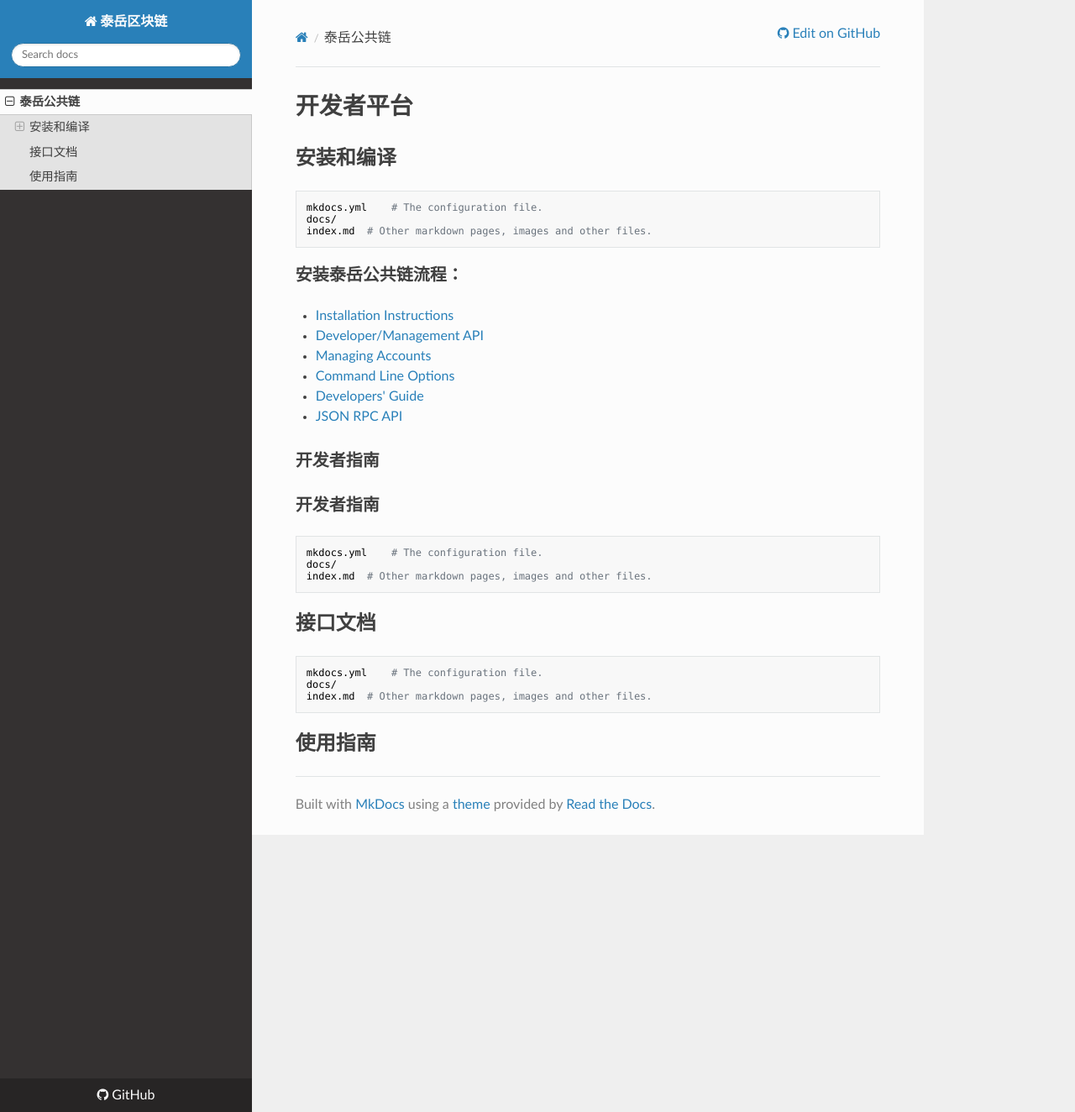
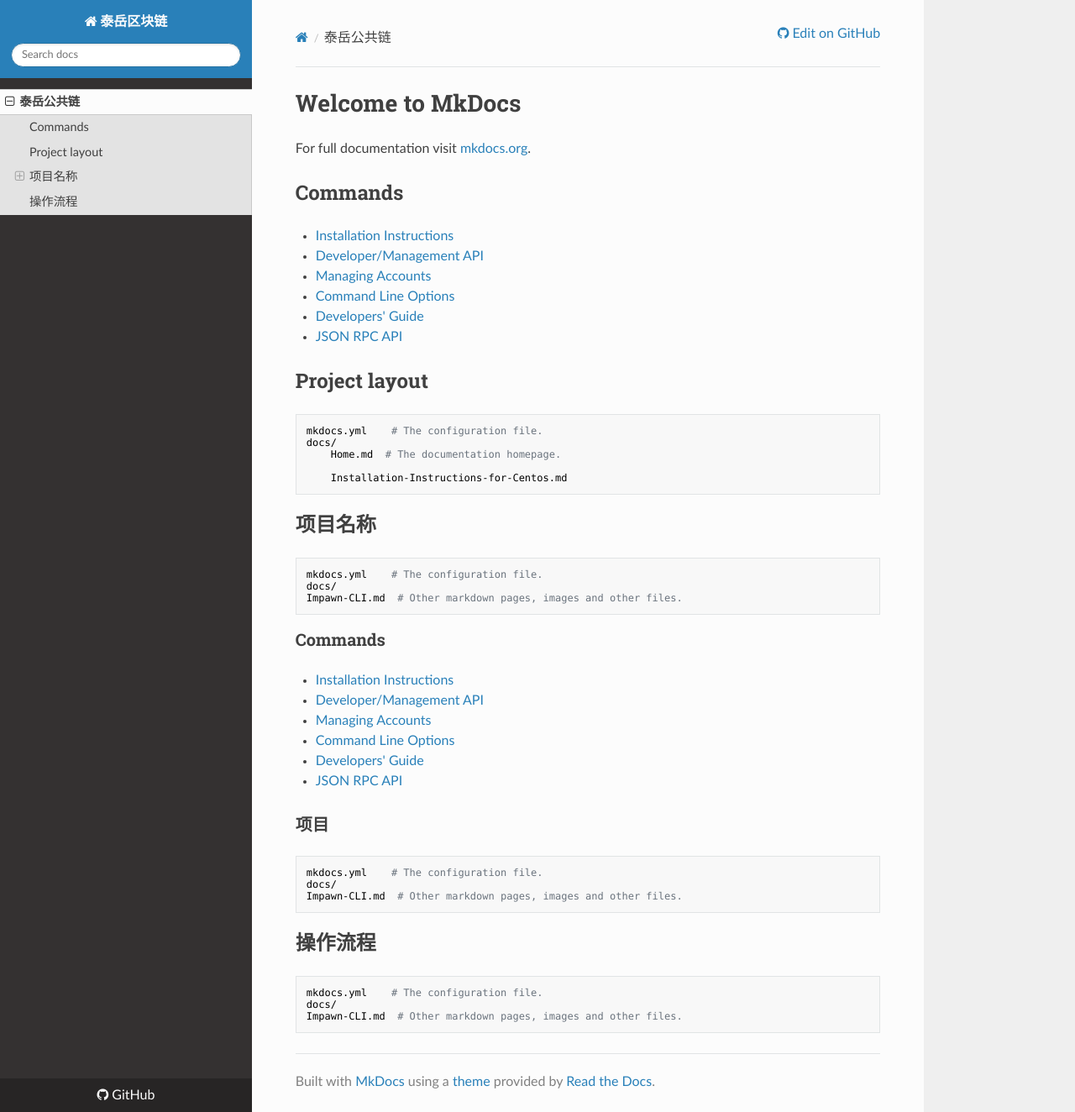
Before and after one commit to taiyuechain/docs, an MkDocs documentation site: the page built from docs/index.md, in a window 1280 px wide and 1324 px high. Shown: the whole window at 84% size. Built offline with MkDocs 1.6.1, drawn with Linux system fonts in a browser that asks for light colours; nearby versions of some CDN libraries.

```diff
--- a/docs/index.md
+++ b/docs/index.md
@@ -1,9 +1,9 @@
-# 开发者平台
-## 安装和编译
-    mkdocs.yml    # The configuration file.
-    docs/
-    index.md  # Other markdown pages, images and other files.
-### 安装泰岳公共链流程：
+
+# Welcome to MkDocs
+
+For full documentation visit [mkdocs.org](https://www.mkdocs.org).
+
+## Commands
 
 * [Installation Instructions](https://github.com/taiyuechain/taipublicchain/wiki/Building-Truechain)
 * [Developer/Management API](https://github.com/taiyuechain/taipublicchain/wiki/Management-API)
@@ -11,14 +11,32 @@
 * [Command Line Options](https://github.com/taiyuechain/taipublicchain/wiki/Command-Line-Options)
 * [Developers' Guide](https://github.com/taiyuechain/taipublicchain/wiki/Developers-Guide)
 * [JSON RPC API](https://github.com/taiyuechain/taipublicchain/wiki/RPC-API)
-### 开发者指南
-### 开发者指南
+
+## Project layout
+
     mkdocs.yml    # The configuration file.
     docs/
-    index.md  # Other markdown pages, images and other files.
-##接口文档
+        Home.md  # The documentation homepage.
+
+		Installation-Instructions-for-Centos.md
+
+## 项目名称
     mkdocs.yml    # The configuration file.
     docs/
-    index.md  # Other markdown pages, images and other files.
+    Impawn-CLI.md  # Other markdown pages, images and other files.
+### Commands
 
-##使用指南
+* [Installation Instructions](https://github.com/taiyuechain/taipublicchain/wiki/Building-Truechain)
+* [Developer/Management API](https://github.com/taiyuechain/taipublicchain/wiki/Management-API)
+* [Managing Accounts](https://github.com/taiyuechain/taipublicchain/wiki/Managing-your-accounts)
+* [Command Line Options](https://github.com/taiyuechain/taipublicchain/wiki/Command-Line-Options)
+* [Developers' Guide](https://github.com/taiyuechain/taipublicchain/wiki/Developers-Guide)
+* [JSON RPC API](https://github.com/taiyuechain/taipublicchain/wiki/RPC-API)
+### 项目
+    mkdocs.yml    # The configuration file.
+    docs/
+    Impawn-CLI.md  # Other markdown pages, images and other files.
+##操作流程
+    mkdocs.yml    # The configuration file.
+    docs/
+    Impawn-CLI.md  # Other markdown pages, images and other files.
```
Also changed, not shown: docs/TaiYueChain.md (+27 -0 lines).
